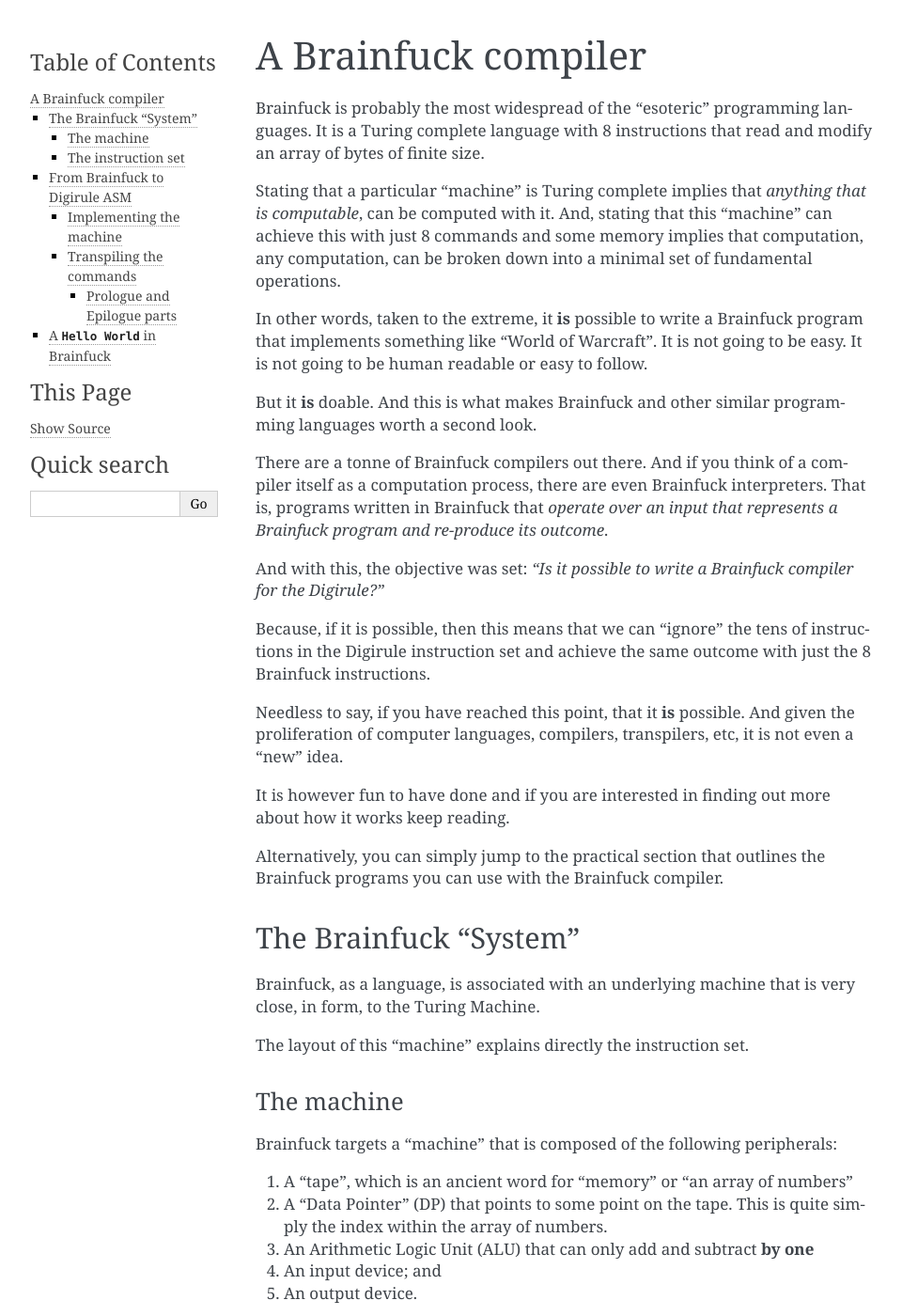
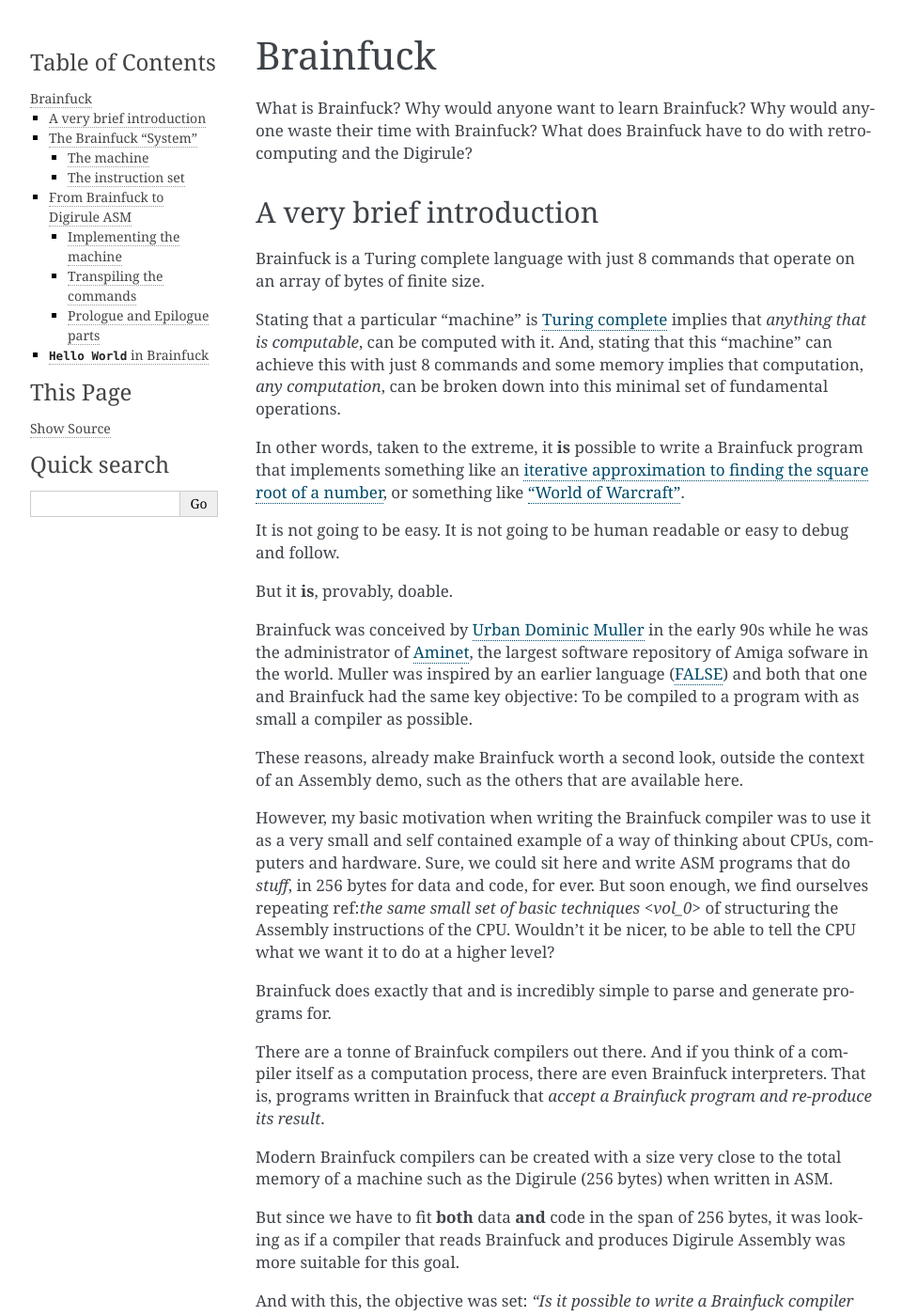
Before and after one commit to aanastasiou/dgtools, a Sphinx documentation site: the page built from doc/source/brainfuck.rst, in a window 1280 px wide and 1400 px high. Shown: the whole window at 94% size, without its empty margins (148-1108 px from the left). Built offline with Sphinx 7.4.7, drawn with Linux system fonts in a browser that asks for light colours; some of the changed text lies outside the part shown.

Commit message:
Mini documentation revision

```diff
--- a/doc/source/brainfuck.rst
+++ b/doc/source/brainfuck.rst
@@ -1,21 +1,53 @@
-A Brainfuck compiler
-====================
+Brainfuck
+=========
 
-Brainfuck is probably the most widespread of the "esoteric" programming languages. It is a Turing complete
-language with 8 instructions that read and modify an array of bytes of finite size.
+What is Brainfuck? Why would anyone want to learn Brainfuck? Why would anyone waste their time with Brainfuck?
+What does Brainfuck have to do with retrocomputing and the Digirule?
 
-Stating that a particular "machine" is Turing complete implies that *anything that is
-computable*, can be computed with it. And, stating that this "machine" can achieve this with just 8 commands and
-some memory implies that computation, any computation, can be broken down into a minimal set of fundamental operations.
+A very brief introduction
+-------------------------
 
-In other words, taken to the extreme, it **is** possible to write a Brainfuck program that implements something like
-"World of Warcraft". It is not going to be easy. It is not going to be human readable or easy to follow.
+Brainfuck is a Turing complete language with just 8 commands that operate on an array of bytes of finite size.
 
-But it **is** doable. And this is what makes Brainfuck and other similar programming languages worth a second look.
+Stating that a particular "machine" is `Turing complete <https://en.wikipedia.org/wiki/Turing_completeness>`_ implies
+that *anything that is computable*, can be computed with it. And, stating that this "machine" can achieve this with
+just 8 commands and some memory implies that computation, *any computation*, can be broken down into this minimal set
+of fundamental operations.
+
+In other words, taken to the extreme, it **is** possible to write a Brainfuck program that implements
+something like an `iterative approximation to finding the square root of a number <https://en.wikipedia.org/wiki/Methods_of_computing_square_roots#Babylonian_method>`_,
+or something like `"World of Warcraft" <https://en.wikipedia.org/wiki/World_of_Warcraft>`_.
+
+It is not going to be easy. It is not going to be human readable or easy to debug and follow.
+
+But it **is**, provably, doable.
+
+Brainfuck was conceived by `Urban Dominic Muller <https://www.youtube.com/watch?v=gjm9irBs96U&feature=youtu.be&t=8722>`_
+in the early 90s while he was the administrator of `Aminet <http://wiki.aminet.net/index.php/The_history_of_Aminet>`_,
+the largest software repository of Amiga sofware in the world. Muller was inspired by an earlier language
+(`FALSE <http://progopedia.com/language/false/>`_) and both that one and Brainfuck had the same key objective:
+To be compiled to a program with as small a compiler as possible.
+
+These reasons, already make Brainfuck worth a second look, outside the context of an Assembly demo, such as the others
+that are available here.
+
+However, my basic motivation when writing the Brainfuck compiler was to use it as a very small and self contained
+example of a way of thinking about CPUs, computers and hardware. Sure, we could sit here and write ASM programs that
+do *stuff*, in 256 bytes for data and code, for ever. But soon enough, we find ourselves repeating
+ref:`the same small set of basic techniques <vol_0>` of structuring the Assembly instructions of the CPU. Wouldn't it
+be nicer, to be able to tell the CPU what we want it to do at a higher level?
+
+Brainfuck does exactly that and is incredibly simple to parse and generate programs for.
 
 There are a tonne of Brainfuck compilers out there. And if you think of a compiler itself as a computation process,
-there are even Brainfuck interpreters. That is, programs written in Brainfuck that *operate over an input that represents
-a Brainfuck program and re-produce its outcome*.
+there are even Brainfuck interpreters. That is, programs written in Brainfuck that
+*accept a Brainfuck program and re-produce its result*.
+
+Modern Brainfuck compilers can be created with a size very close to the total memory of a machine such as the Digirule
+(256 bytes) when written in ASM.
+
+But since we have to fit **both** data **and** code in the span of 256 bytes, it was looking as if a compiler that reads
+Brainfuck and produces Digirule Assembly was more suitable for this goal.
 
 And with this, the objective was set: *"Is it possible to write a Brainfuck compiler for the Digirule?"*
 
@@ -29,6 +61,8 @@ It is however fun to have done and if you are interested in finding out more abo
 
 Alternatively, you can simply jump to the practical section that outlines the Brainfuck programs you can use with
 the Brainfuck compiler.
+
+
 
 
 The Brainfuck "System"
@@ -195,14 +229,14 @@ Here is how a given pair of ``[ ]`` containing the block of instructions to be e
     COPYIA dp
     BCRSC zero_bit status_reg
     JUMP label_continue_216276956994
-
     ...
     ...
     ...
-
+    ...
+    ...
     JUMP label_216276956994
     label_continue_216276956994:
-
+    ...
     ...
     ...
     ...
@@ -214,7 +248,7 @@ is achieved here via a ``COPYIA`` which on the 2U firmware also affects the zero
 
 
 Prologue and Epilogue parts
-~~~~~~~~~~~~~~~~~~~~~~~~~~~
+^^^^^^^^^^^^^^^^^^^^^^^^^^^
 
 In addition to compiling a brainfuck program, we also need to do some housekeeping tasks on entry and exit to a given
 program.
@@ -246,16 +280,17 @@ In the end, the "skeleton" of a given Brainfuck program always follows the follo
     tape:
 
 
-And this is it. A Brainfuck compiler by which we can program the Digirule.
+And this is it. A Brainfuck compiler by which we can program the Digirule without using a single ASM instruction.
 
 
 
 
-A ``Hello World`` in Brainfuck
-------------------------------
+``Hello World`` in Brainfuck
+----------------------------
 
-There is a separate section devoted to the way of thinking about Brainfuck programs, along with a few examples, but it
-would be worth to show here a minimal example of adding two user defined numbers.
+Brainfuck programming deserves a separate section devoted to the way of thinking one needs to adopt to achieve
+secific objectives. While that section is in development, it would still be worth to show here a minimal
+and absolutely simple example of asking the user for two numbers, producing the sum and returning it on the display.
 
 Here is the program:
 
--- a/doc/source/pov.rst
+++ b/doc/source/pov.rst
@@ -40,7 +40,7 @@ For the Digirule2 POV light stick, we take the simplest approach (for the moment
 
 
 Defining the bitmap
--------------------
+--------------------
 
 The "bitmap" can be defined as a set of 8 bytes but since the assembler (``dgasm.py``) understands binary number
 literal values, defining that memory area in the editor also provides a sort of preview for it.
```
Also changed, not shown: other parts of doc/source/brainfuck.rst (+3 -0 lines), doc/source/code_projects.rst (+2 -6 lines), doc/source/examples_vol00.rst (+18 -15 lines), doc/source/examples_vol01.rst (+12 -10 lines), doc/source/examples_vol02.rst (added, +9 -0 lines), doc/source/examples_vol03.rst (added, +7 -0 lines).
